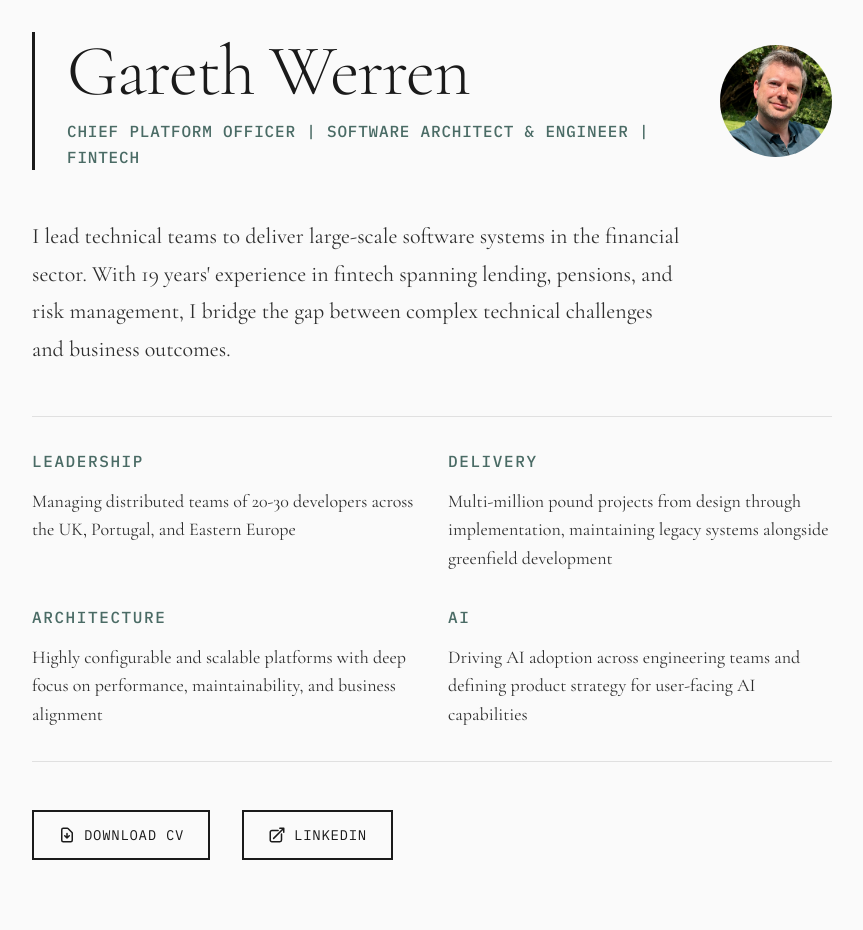
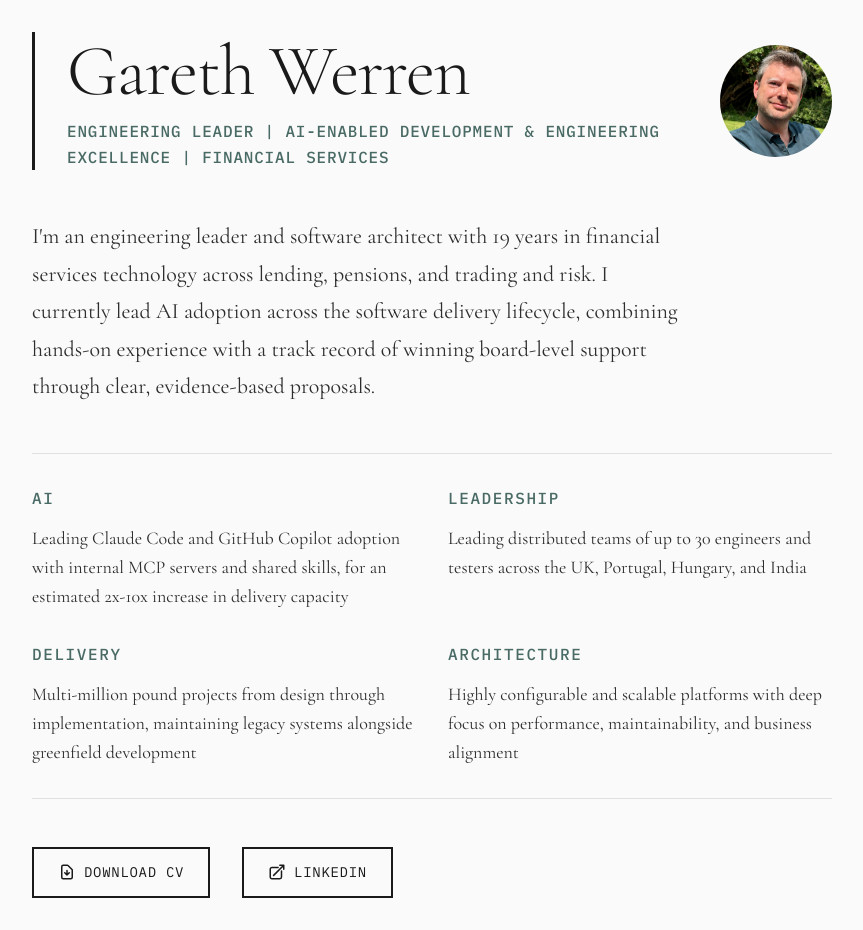
Before and after one commit to gwerren/gwerren.github.io, a plain HTML site: page index.html in a window 1280 px wide. Shown: the whole page, without its empty margins (208-1071 px from the left). Before the commit the page ends 892 px from the top, so only its background shows below. Drawn offline with nearby package versions, Linux system fonts and the light colour scheme.

Commit message:
Update CV and page content

```diff
--- a/index.html
+++ b/index.html
@@ -3,7 +3,7 @@
 <head>
 	<meta charset="UTF-8">
 	<meta name="viewport" content="width=device-width, initial-scale=1.0">
-	<meta name="description" content="Gareth Werren - Chief Platform Officer with 19 years' experience in fintech, leading software delivery, architecture, and AI adoption.">
+	<meta name="description" content="Gareth Werren - Engineering leader with 19 years' experience in financial services technology, leading AI-enabled development, engineering excellence, and platform architecture.">
 	<title>Gareth Werren</title>
 	<link rel="apple-touch-icon" sizes="180x180" href="/apple-touch-icon.png">
 	<link rel="icon" type="image/png" sizes="32x32" href="/favicon-32x32.png">
@@ -269,21 +269,26 @@
 		<div class="header-section">
 			<header class="header">
 				<h1>Gareth Werren</h1>
-				<p class="title">Chief Platform Officer | Software Architect &amp; Engineer | Fintech</p>
+				<p class="title">Engineering Leader | AI-Enabled Development &amp; Engineering Excellence | Financial Services</p>
 			</header>
 			<img src="/Static/gareth.png" alt="Gareth Werren" class="profile-photo">
 		</div>
 
 		<p class="intro">
-			I lead technical teams to deliver large-scale software systems in the financial sector.
-			With 19 years' experience in fintech spanning lending, pensions, and risk management,
-			I bridge the gap between complex technical challenges and business outcomes.
+			I'm an engineering leader and software architect with 19 years in financial services technology
+			across lending, pensions, and trading and risk. I currently lead AI adoption across the software
+			delivery lifecycle, combining hands-on experience with a track record of winning board-level
+			support through clear, evidence-based proposals.
 		</p>
 
 		<section class="expertise" aria-label="Areas of expertise">
 			<div class="expertise-item">
+				<h2>AI</h2>
+				<p>Leading Claude Code and GitHub Copilot adoption with internal MCP servers and shared skills, for an estimated 2x-10x increase in delivery capacity</p>
+			</div>
+			<div class="expertise-item">
 				<h2>Leadership</h2>
-				<p>Managing distributed teams of 20-30 developers across the UK, Portugal, and Eastern Europe</p>
+				<p>Leading distributed teams of up to 30 engineers and testers across the UK, Portugal, Hungary, and India</p>
 			</div>
 			<div class="expertise-item">
 				<h2>Delivery</h2>
@@ -292,10 +297,6 @@
 			<div class="expertise-item">
 				<h2>Architecture</h2>
 				<p>Highly configurable and scalable platforms with deep focus on performance, maintainability, and business alignment</p>
-			</div>
-			<div class="expertise-item">
-				<h2>AI</h2>
-				<p>Driving AI adoption across engineering teams and defining product strategy for user-facing AI capabilities</p>
 			</div>
 		</section>
 
```
Also changed, not shown: 1 other file.
